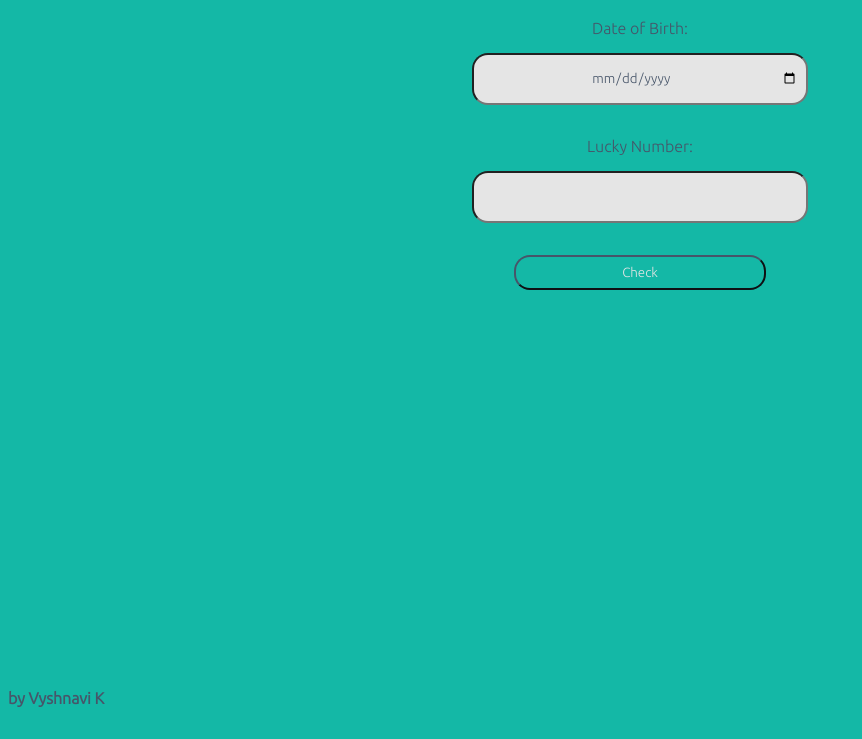
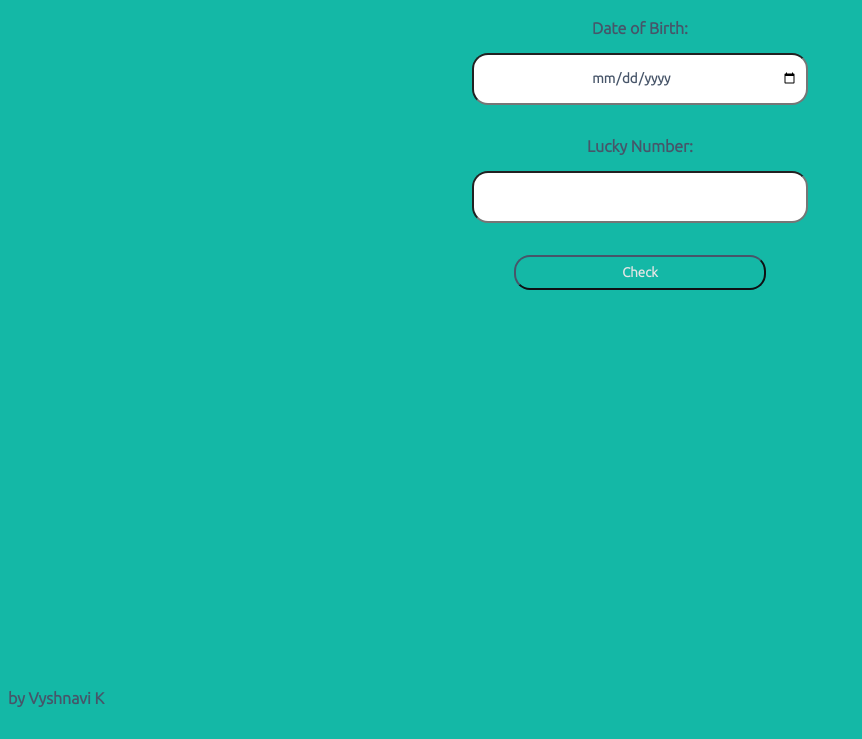
Before and after one commit to vyshnavi-koleti/mark11-lucky-birthday, a plain HTML site: page index.html in a window 1280 px wide. Shown: the part 61-800 px from the top of the page, without its empty margins (0-862 px from the left). Drawn offline with Linux system fonts and the light colour scheme.

Commit message:
style:minor changes

```diff
--- a/style.css
+++ b/style.css
@@ -26,6 +26,7 @@ input {
     margin: 1rem auto 1rem auto;
     display: block;
     text-align: center;
+    font-weight: bold;
 
 }
 input{
@@ -37,7 +38,7 @@ input{
     border-color: var(var(--blue-gray));
     border-radius: 1rem;
     margin-bottom: 2rem;
-    background-color: var(--true-gray);
+    /* background-color: var(--true-gray); */
 
 }
 
@@ -51,7 +52,8 @@ input{
     background-color: inherit;
     border-color: var(--blue-gray);
     border-radius: 1rem;
-    color: var(--true-gray)
+    color: var(--true-gray);
+    font-weight: bold;
 
 }
 
```
